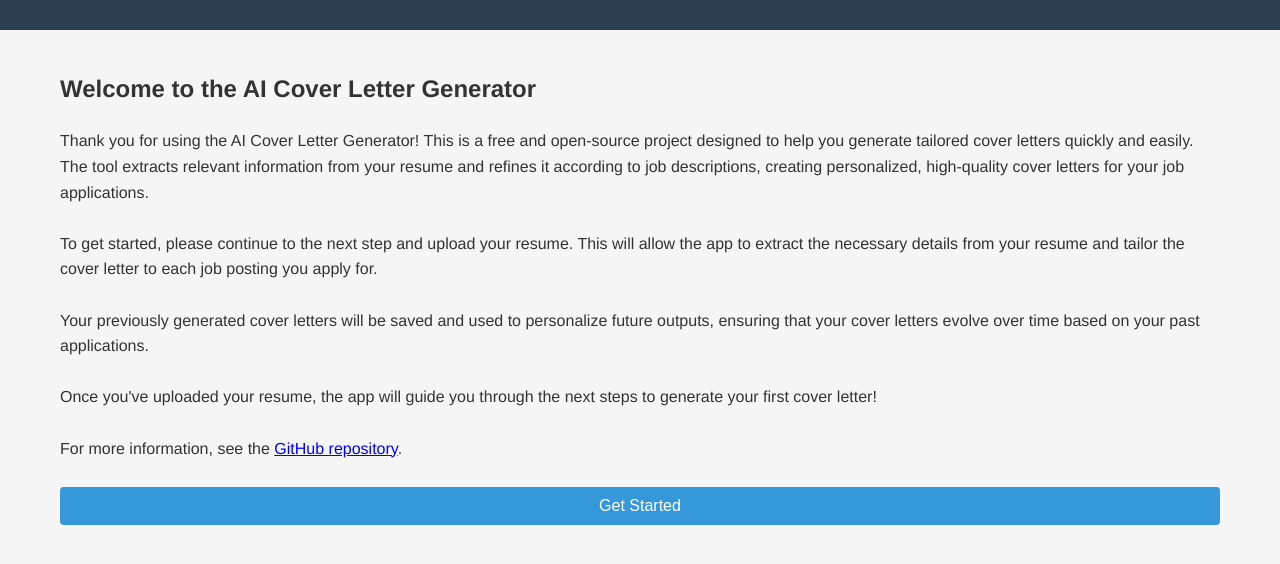
After one commit to kegsmr/cover-letter-generator, a Flask app: page /welcome in a window 1280 px wide. The commit adds this page. Shown: the top 564 px of the page. Run offline with Flask 3, Linux system fonts and the light colour scheme.

Commit message:
User data storage & UI design

```diff
--- a/app.py
+++ b/app.py
@@ -1,14 +1,99 @@
 import tempfile
 import os
+import json
+from datetime import timedelta
+import time
+import random
 
 from flask import Flask, render_template, redirect, request, session, url_for
+from authlib.integrations.flask_client import OAuth
 
 from generator import *
 
 
 app = Flask(__name__)
 
-app.secret_key = os.urandom(24)
+session_options = {"secret_key": os.urandom(24).hex(), "lifetime": 30}
+session_options_path = "session.json"
+if not os.path.exists(session_options_path):
+	with open(session_options_path, "w", encoding="utf-8") as session_options_file:
+		json.dump(session_options, session_options_file, indent=4)
+else:
+	with open(session_options_path, "r", encoding="utf-8") as session_options_file:
+		for key, value in json.load(session_options_file).items():
+			session_options[key] = value
+app.secret_key = bytes.fromhex(session_options["secret_key"])
+app.permanent_session_lifetime = timedelta(days=session_options["lifetime"])
+
+database_path = "database"
+
+# oauth_path = "oauth.json"
+# oauth_default_client_id = "YOUR_CLIENT_ID"
+# oauth_default_client_secret = "YOUR_CLIENT_SECRET"
+# if not os.path.exists(oauth_path):
+# 	json.dump({
+# 		"provider": "google",
+# 		"client_id": oauth_default_client_id,
+# 		"client_secret": "YOUR_CLIENT_SECRET",
+# 		"server_metadata_url": "https://accounts.google.com/.well-known/openid-configuration",
+# 		"client_kwargs": {"scope": "openid email profile"}
+# 	}, open(oauth_path, "w", encoding="utf-8"), indent=4)
+# oauth = OAuth(app)
+# oauth_options = json.load(open(oauth_path, encoding="utf-8"))
+# if oauth_options["client_id"] == oauth_default_client_id or oauth_options["client_secret"] == oauth_default_client_secret:
+# 	print(f"Enter your OAuth `client_id` and `client_secret` in `{oauth_path}`.")
+# 	sys.exit()
+# oauth_provider = oauth_options.pop("provider")
+# oauth.register(oauth_provider, **oauth_options)
+
+
+def get_user_id(s) -> str:
+	LOCAL_USER_ID = "local"
+	if request.remote_addr == "127.0.0.1":
+		return LOCAL_USER_ID
+	if "user_id" in s:
+		user_id = s["user_id"]
+		if user_id == LOCAL_USER_ID:
+			raise Exception("Attempted login to local user from external address.")
+		return s["user_id"]
+	else:
+		user_id = f"{int(time.time() * 1000)}-{random.randint(1000, 9999)}"
+		s["user_id"] = user_id
+		return user_id
+
+
+def get_user_path(user_id, path="") -> str:
+	user_path = os.path.join(database_path, user_id)
+	os.makedirs(user_path, exist_ok=True)
+	if path:
+		user_path = os.path.join(user_path, path)
+		if os.path.exists(user_path):
+			return user_path
+		else:
+			return None
+	else:
+		return user_path
+
+
+def get_user_file(user_id, path="", mode="r", encoding="utf-8"):
+	user_path = get_user_path(user_id, path)
+	if user_path:
+		return open(user_path, mode, encoding=encoding)
+	else:
+		return None
+
+
+def get_user_jobs(user_id):
+	saved_path = get_user_path(user_id, "saved")
+	if saved_path:
+		jobs = []
+		for directory in os.listdir(saved_path):
+			title_path = os.path.join(saved_path, directory, "title.md")
+			if os.path.exists(title_path):
+				jobs.insert(0, open(title_path, encoding="utf-8").read())
+		return jobs
+	else:
+		return None
 
 
 @app.before_request
@@ -34,22 +119,41 @@ def internal_server_error(error):
 
 @app.route("/")
 def index():
-	return redirect("/home")
+	user_id = get_user_id(session)
+	if not get_user_path(user_id, "resume.md"):
+		return redirect("/welcome")
+	if not get_user_jobs(user_id):
+		return redirect("/job")
+	else:
+		return redirect("/dashboard")
 
 
-@app.route("/home")
-def home():
-	return render_template("home.html")
+@app.route("/welcome")
+def welcome():
+	return render_template("welcome.html")
 
 
-@app.route("/login")
-def login():
-	return render_template("login.html")
+@app.route("/dashboard")
+def dashboard():
+	jobs = get_user_jobs(get_user_id(session))
+	if jobs:
+		return render_template("dashboard.html", jobs=jobs)
+	else:
+		return redirect("/")
+
+# @app.route("/login")
+# def login():
+# 	return render_template("login.html")
 
 
 @app.route("/resume")
 def resume():
-	return render_template("resume.html")
+	resume_file = get_user_file(get_user_id(session), "resume.md")
+	if resume_file:
+		resume = resume_file.read()
+	else:
+		resume = ""
+	return render_template("resume.html", resume=resume)
 
 
 @app.route("/sample")
@@ -64,9 +168,9 @@ def job():
 
 @app.route("/letter")
 def letter():
-	job = open("input.md", "r", encoding="utf-8").read().replace("\n", "\\n")
+	job = open("job.md", "r", encoding="utf-8").read().replace("\n", "\\n")
 	resume = open("resume.md", "r", encoding="utf-8").read().replace("\n", "\\n")
-	letter = open("output.md", "r", encoding="utf-8").read()
+	letter = open("letter.md", "r", encoding="utf-8").read()
 	return render_template("letter.html", job=job, resume=resume, letter=letter)
 
 
--- a/generator.py
+++ b/generator.py
@@ -1,5 +1,4 @@
 import os
-import shutil
 from datetime import datetime
 
 import ollama as o
@@ -41,7 +40,7 @@ def main():
 				if i:
 					i = input("...")
 				else:
-					i = input("... (Press <CTRL+C> to end input) ")
+					i = input("... (Press <CTRL+C>) ")
 			except KeyboardInterrupt:
 				print()
 				break
--- a/static/css/styles.css
+++ b/static/css/styles.css
@@ -311,3 +311,13 @@ textarea:focus {
     border-color: #3498db;
     outline: none;
 }
+
+a {
+    color: blue;  /* Set the color of links to blue */
+    text-decoration: underline;  /* Optional: underline links */
+}
+
+a:hover {
+    color: darkblue;  /* Optional: change the color when hovering */
+    text-decoration: underline;
+}
--- /dev/null
+++ b/templates/welcome.html
@@ -0,0 +1,17 @@
+{% extends "app.html" %}
+
+{% block content %}
+    <h1>Welcome to the AI Cover Letter Generator</h1>
+
+    <p>Thank you for using the AI Cover Letter Generator! This is a free and open-source project designed to help you generate tailored cover letters quickly and easily. The tool extracts relevant information from your resume and refines it according to job descriptions, creating personalized, high-quality cover letters for your job applications.</p>
+	<br>
+    <p>To get started, please continue to the next step and upload your resume. This will allow the app to extract the necessary details from your resume and tailor the cover letter to each job posting you apply for.</p>
+	<br>
+    <p>Your previously generated cover letters will be saved and used to personalize future outputs, ensuring that your cover letters evolve over time based on your past applications.</p>
+	<br>
+    <p>Once you've uploaded your resume, the app will guide you through the next steps to generate your first cover letter!</p>
+	<br>
+	<p>For more information, see the <a href="https://github.com/kegsmr/cover-letter-generator", target="_blank">GitHub repository</a>.</p>
+	<br>
+	<button onclick="window.location.href='{{ url_for('resume') }}';">Get Started</button>
+{% endblock %}
```
Also changed, not shown: templates/dashboard.html (added, +13 -0 lines), templates/home.html (deleted, +0 -12 lines), templates/job.html (+15 -4 lines), templates/resume.html (+32 -8 lines), templates/sample.html (+7 -1 lines), 1 other file.
